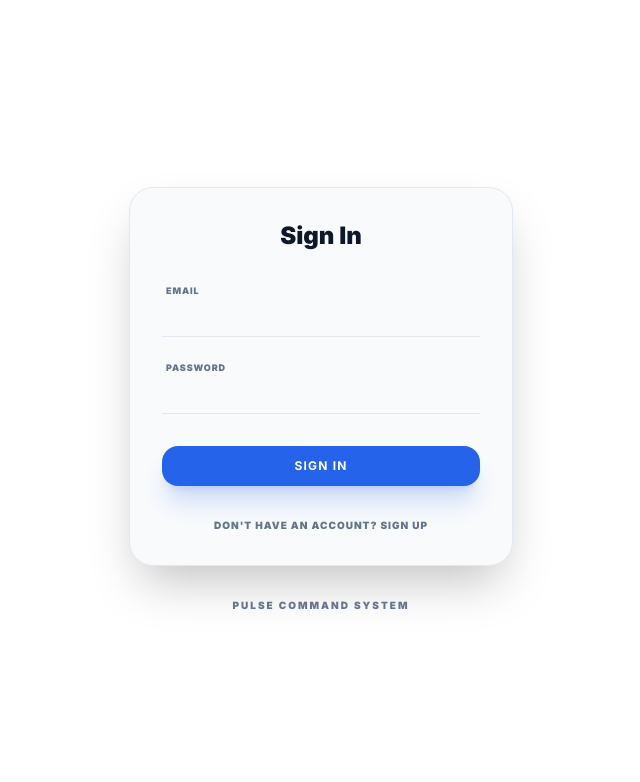
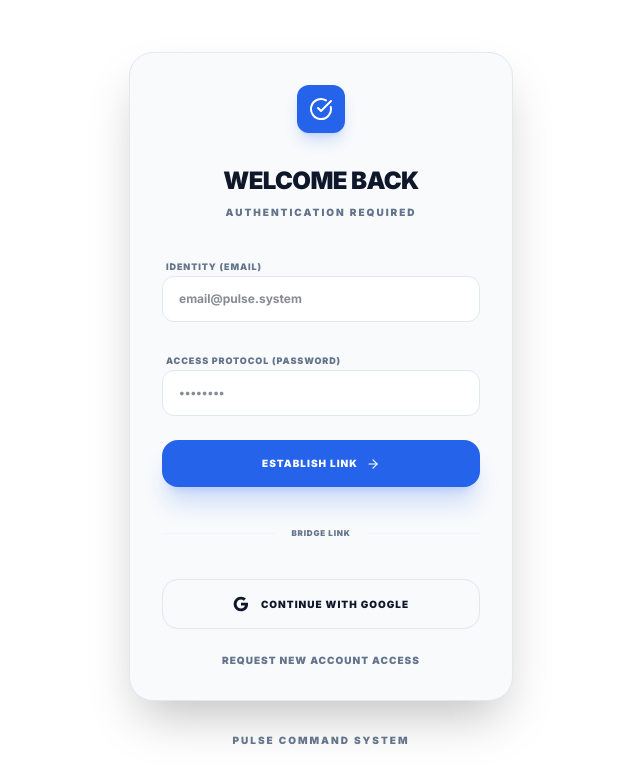
Before and after one commit to Production-WonderWeb/Pulse, a React (Vite) app: page / in a window 1280 px wide. Shown: the top 782 px of the page, without its empty margins (319-959 px from the left). Built offline with nearby package versions, Linux system fonts and the light colour scheme; no server answers; the database is empty.

Commit message:
feat: Add email verification and Google Sign-In
Integrates email verification flow for new users and adds Google Sign-In as an authentication option. This enhances security and user experience by ensuring email validity and providing a faster sign-in method.

```diff
--- a/src/AuthWrapper.tsx
+++ b/src/AuthWrapper.tsx
@@ -4,6 +4,9 @@ import {
   createUserWithEmailAndPassword,
   onAuthStateChanged,
   signOut,
+  sendEmailVerification,
+  signInWithPopup,
+  GoogleAuthProvider,
   User as FirebaseUser
 } from 'firebase/auth';
 import {
@@ -16,6 +19,7 @@ import { auth, db } from './lib/firebase';
 import App from './App';
 import { User, UserRole } from './types/index';
 import { OnboardingForm } from './components/OnboardingForm';
+import { Mail, CheckCircle, ArrowRight } from 'lucide-react';
 
 enum OperationType {
   CREATE = 'create',
@@ -67,15 +71,27 @@ function handleFirestoreError(error: unknown, operationType: OperationType, path
 const AuthWrapper = () => {
   const [loading, setLoading] = useState(true);
   const [error, setError] = useState('');
+  const [success, setSuccess] = useState('');
   const [email, setEmail] = useState('');
   const [password, setPassword] = useState('');
   const [isSignUp, setIsSignUp] = useState(false);
   const [userProfile, setUserProfile] = useState<User | null>(null);
+  const [needsVerification, setNeedsVerification] = useState(false);
+  const [resending, setResending] = useState(false);
 
   useEffect(() => {
     const unsubscribe = onAuthStateChanged(auth, async (firebaseUser) => {
       if (firebaseUser) {
-        await fetchProfile(firebaseUser);
+        if (firebaseUser.emailVerified) {
+          setNeedsVerification(false);
+          await fetchProfile(firebaseUser);
+        } else {
+          // If they just signed up, we handle it in handleAuth
+          // If they are just landing here and are logged in but not verified
+          // We don't sign them out automatically here to allow "Resend" logic
+          // But we don't show the app
+          setLoading(false);
+        }
       } else {
         setUserProfile(null);
         setLoading(false);
@@ -143,18 +159,73 @@ const AuthWrapper = () => {
   const handleAuth = async (e: React.FormEvent) => {
     e.preventDefault();
     setError('');
+    setSuccess('');
     setLoading(true);
 
     try {
       if (isSignUp) {
-        await createUserWithEmailAndPassword(auth, email, password);
+        const userCredential = await createUserWithEmailAndPassword(auth, email, password);
+        await sendEmailVerification(userCredential.user);
+        await signOut(auth);
+        setNeedsVerification(true);
+        setIsSignUp(false); // Switch to sign in for after verification
       } else {
-        await signInWithEmailAndPassword(auth, email, password);
+        const userCredential = await signInWithEmailAndPassword(auth, email, password);
+        if (!userCredential.user.emailVerified) {
+          await signOut(auth);
+          setNeedsVerification(true);
+        }
       }
     } catch (err: any) {
       console.error("Auth error:", err);
       setError(err.message || 'Authentication error');
+    } finally {
       setLoading(false);
+    }
+  };
+
+  const handleGoogleSignIn = async () => {
+    setError('');
+    setSuccess('');
+    setLoading(true);
+    try {
+      const provider = new GoogleAuthProvider();
+      await signInWithPopup(auth, provider);
+      // Profile fetching is handled by onAuthStateChanged
+    } catch (err: any) {
+      console.error("Google Auth error:", err);
+      setError(err.message || 'Google Authentication error');
+      setLoading(false);
+    }
+  };
+
+  const handleResendVerification = async () => {
+    if (!email) {
+      setError("Please enter your email first.");
+      return;
+    }
+
+    setResending(true);
+    setError('');
+    setSuccess('');
+
+    try {
+      // To resend verification, we might need a fresh sign in if not in current session
+      // But usually we can just ask them to sign in again to trigger the logic
+      // However, if we want a "Resend" button on the check email screen:
+      // We can't send verification without being signed in.
+      // So the flow is: Sign In -> Not Verified -> Sign Out -> Show Check Email.
+      // To "Resend", they'd technically need to sign in again.
+      // Or we can try to do a temporary sign in, send, then sign out.
+
+      const userCredential = await signInWithEmailAndPassword(auth, email, password);
+      await sendEmailVerification(userCredential.user);
+      await signOut(auth);
+      setSuccess("Verification email resent successfully.");
+    } catch (err: any) {
+      setError(err.message || "Failed to resend verification email.");
+    } finally {
+      setResending(false);
     }
   };
 
@@ -171,48 +242,162 @@ const AuthWrapper = () => {
   }
 
   if (!userProfile) {
+    if (needsVerification) {
+      return (
+        <div className="flex flex-col items-center justify-center min-h-screen bg-[var(--bg-primary)] p-4">
+          <div className="w-full max-w-sm p-8 bg-[var(--bg-secondary)] rounded-3xl border border-[var(--border-color)] shadow-2xl text-center">
+            <div className="w-16 h-16 bg-brand-blue/10 rounded-full flex items-center justify-center mx-auto mb-6">
+              <Mail className="text-brand-blue" size={32} />
+            </div>
+            <h2 className="text-2xl font-black mb-4 uppercase tracking-tight">Check your email</h2>
+            <p className="text-[10px] uppercase font-black text-[var(--text-secondary)] tracking-[0.2em] mb-8 leading-relaxed">
+              We've sent a verification link to<br/>
+              <span className="text-brand-blue">{email}</span>
+            </p>
+
+            {error && (
+              <div className="bg-red-500/10 border border-red-500/20 rounded-xl p-4 mb-6">
+                <p className="text-red-500 text-[10px] font-bold uppercase tracking-wider">{error}</p>
+              </div>
+            )}
+
+            {success && (
+              <div className="bg-brand-green/10 border border-brand-green/20 rounded-xl p-4 mb-6">
+                <p className="text-brand-green text-[10px] font-bold uppercase tracking-wider">{success}</p>
+              </div>
+            )}
+
+            <div className="space-y-4">
+              <button
+                onClick={() => {
+                  setNeedsVerification(false);
+                  setError('');
+                  setSuccess('');
+                }}
+                className="w-full bg-[var(--text-primary)] text-[var(--bg-primary)] font-black py-4 rounded-2xl flex items-center justify-center gap-3 transition-all hover:scale-[1.02] active:scale-[0.98] text-[10px] uppercase tracking-widest"
+              >
+                Go to Login
+                <ArrowRight size={14} />
+              </button>
+
+              <button
+                onClick={handleResendVerification}
+                disabled={resending}
+                className="w-full bg-transparent border border-[var(--border-color)] text-[var(--text-secondary)] font-black py-4 rounded-2xl hover:text-[var(--text-primary)] hover:border-[var(--text-primary)] transition-all text-[10px] uppercase tracking-widest disabled:opacity-50"
+              >
+                {resending ? 'Sending...' : "Didn't receive? Resend"}
+              </button>
+            </div>
+          </div>
+          <p className="mt-8 text-[10px] text-[var(--text-secondary)] uppercase tracking-[0.2em] font-black">
+            PULSE COMMAND SYSTEM
+          </p>
+        </div>
+      );
+    }
+
     return (
       <div className="flex flex-col items-center justify-center min-h-screen bg-[var(--bg-primary)] p-4">
         <form onSubmit={handleAuth} className="w-full max-w-sm p-8 bg-[var(--bg-secondary)] rounded-3xl border border-[var(--border-color)] shadow-2xl">
-          <h2 className="text-2xl font-black text-center mb-6">{isSignUp ? 'Create Account' : 'Sign In'}</h2>
+          <div className="flex justify-center mb-8">
+            <div className="w-12 h-12 bg-brand-blue rounded-xl flex items-center justify-center shadow-lg shadow-brand-blue/20">
+              <CheckCircle size={24} className="text-white" />
+            </div>
+          </div>
+          <h2 className="text-2xl font-black text-center mb-2 uppercase tracking-tight">{isSignUp ? 'New Account' : 'Welcome Back'}</h2>
+          <p className="text-[10px] text-[var(--text-secondary)] font-black uppercase tracking-[0.2em] text-center mb-8">
+            {isSignUp ? 'System Initialization' : 'Authentication Required'}
+          </p>
 
           {error && (
             <div className="bg-red-500/10 border border-red-500/20 rounded-xl p-4 mb-6">
-              <p className="text-red-500 text-xs font-medium">{error}</p>
+              <p className="text-red-500 text-[10px] font-bold uppercase tracking-wider">{error}</p>
             </div>
           )}
 
-          <div className="space-y-4">
-            <div>
-              <label className="text-[9px] font-black text-[var(--text-secondary)] uppercase tracking-widest ml-1">Email</label>
+          <div className="space-y-6">
+            <div className="space-y-1.5">
+              <label className="text-[9px] font-black text-[var(--text-secondary)] uppercase tracking-widest ml-1">Identity (Email)</label>
               <input
                 type="email"
                 required
+                placeholder="email@pulse.system"
                 value={email}
                 onChange={(e) => setEmail(e.target.value)}
-                className="w-full bg-transparent border-b border-[var(--border-color)] py-2 text-sm outline-none focus:border-brand-blue font-bold"
+                className="w-full bg-[var(--bg-primary)] border border-[var(--border-color)] rounded-xl px-4 py-3.5 text-xs outline-none focus:border-brand-blue font-bold transition-all"
               />
             </div>
-            <div>
-              <label className="text-[9px] font-black text-[var(--text-secondary)] uppercase tracking-widest ml-1">Password</label>
+            <div className="space-y-1.5">
+              <label className="text-[9px] font-black text-[var(--text-secondary)] uppercase tracking-widest ml-1">Access Protocol (Password)</label>
               <input
                 type="password"
                 required
+                placeholder="••••••••"
                 value={password}
                 onChange={(e) => setPassword(e.target.value)}
-                className="w-full bg-transparent border-b border-[var(--border-color)] py-2 text-sm outline-none focus:border-brand-blue font-bold"
+                className="w-full bg-[var(--bg-primary)] border border-[var(--border-color)] rounded-xl px-4 py-3.5 text-xs outline-none focus:border-brand-blue font-bold transition-all"
               />
             </div>
 
             <button
               type="submit"
-              className="w-full bg-brand-blue text-white font-bold py-3 rounded-2xl shadow-xl shadow-brand-blue/20 hover:opacity-90 transition-opacity mt-4 text-xs uppercase tracking-widest"
               disabled={loading}
+              className="w-full bg-brand-blue text-white font-black py-4 rounded-2xl shadow-xl shadow-brand-blue/20 hover:scale-[1.02] active:scale-[0.98] transition-all mt-4 text-[10px] uppercase tracking-widest flex items-center justify-center gap-2"
             >
-              {loading ? 'Processing...' : (isSignUp ? 'Sign Up' : 'Sign In')}
+              {loading ? (
+                <span className="w-4 h-4 border-2 border-white/30 border-t-white rounded-full animate-spin" />
+              ) : (
+                <>
+                  {isSignUp ? 'Initialize Account' : 'Establish Link'}
+                  <ArrowRight size={14} />
+                </>
+              )}
             </button>
-            <p className="text-center mt-4 text-[10px] text-[var(--text-secondary)] cursor-pointer hover:text-[var(--text-primary)] font-black uppercase tracking-widest" onClick={() => setIsSignUp(!isSignUp)}>
-              {isSignUp ? 'Already have an account? Sign In' : "Don't have an account? Sign Up"}
+
+            <div className="relative py-4">
+              <div className="absolute inset-0 flex items-center">
+                <div className="w-full border-t border-[var(--border-color)]/30"></div>
+              </div>
+              <div className="relative flex justify-center text-[8px] uppercase tracking-widest font-black">
+                <span className="bg-[var(--bg-secondary)] px-4 text-[var(--text-secondary)]">Bridge Link</span>
+              </div>
+            </div>
+
+            <button
+              type="button"
+              onClick={handleGoogleSignIn}
+              disabled={loading}
+              className="w-full bg-transparent border border-[var(--border-color)] text-[var(--text-primary)] font-black py-4 rounded-2xl hover:bg-[var(--text-primary)] hover:text-[var(--bg-primary)] transition-all text-[10px] uppercase tracking-widest flex items-center justify-center gap-3"
+            >
+              <svg className="w-4 h-4" viewBox="0 0 24 24">
+                <path
+                  fill="currentColor"
+                  d="M22.56 12.25c0-.78-.07-1.53-.2-2.25H12v4.26h5.92c-.26 1.37-1.04 2.53-2.21 3.31v2.77h3.57c2.08-1.92 3.28-4.74 3.28-8.09z"
+                />
+                <path
+                  fill="currentColor"
+                  d="M12 23c2.97 0 5.46-.98 7.28-2.66l-3.57-2.77c-.98.66-2.23 1.06-3.71 1.06-2.86 0-5.29-1.93-6.16-4.53H2.18v2.84C3.99 20.53 7.7 23 12 23z"
+                />
+                <path
+                  fill="currentColor"
+                  d="M5.84 14.09c-.22-.66-.35-1.36-.35-2.09s.13-1.43.35-2.09V7.07H2.18C1.43 8.55 1 10.22 1 12s.43 3.45 1.18 4.93l3.66-2.84z"
+                />
+                <path
+                  fill="currentColor"
+                  d="M12 5.38c1.62 0 3.06.56 4.21 1.64l3.15-3.15C17.45 2.09 14.97 1 12 1 7.7 1 3.99 3.47 2.18 7.07l3.66 2.84c.87-2.6 3.3-4.53 6.16-4.53z"
+                />
+              </svg>
+              Continue with Google
+            </button>
+            <p
+              className="text-center mt-6 text-[10px] text-[var(--text-secondary)] cursor-pointer hover:text-brand-blue font-black uppercase tracking-widest transition-colors"
+              onClick={() => {
+                setIsSignUp(!isSignUp);
+                setError('');
+                setSuccess('');
+              }}
+            >
+              {isSignUp ? 'Return to authentication' : "Request new account access"}
             </p>
           </div>
         </form>
```
